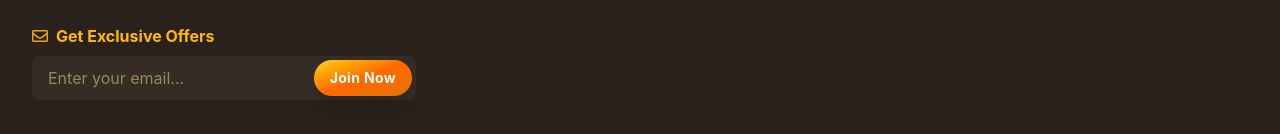
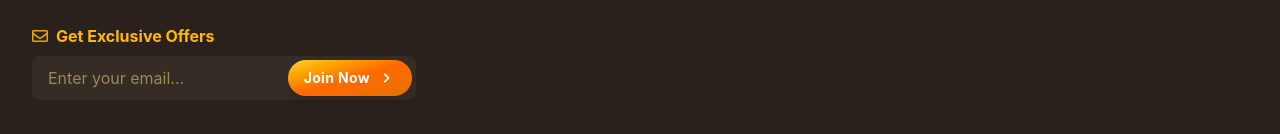
Before and after one commit to muradhosenrafi/Food-web-site, a React (Vite) app: page / in a window 1280 px wide. Shown: the part 3729-3863 px from the top of the page. Built offline with nearby package versions, Linux system fonts and the light colour scheme; a web font is replaced by a local one.

Commit message:
email join button add

```diff
--- a/src/components/Footer.jsx
+++ b/src/components/Footer.jsx
@@ -1,4 +1,5 @@
 import React, { useState } from 'react'
+import { BiChevronRight } from 'react-icons/bi';
 import { FaRegEnvelope } from 'react-icons/fa'
 
 const Footer = () => {
@@ -39,10 +40,14 @@ const Footer = () => {
              <span className='font-bold text-sm tracking-wide transition-transform duration-300 group-hover:-translate-x-1'>
                  Join Now
              </span>
+             <BiChevronRight className='text-xl transition-transform duration-300 group-hover:animate-spin flex-shrink-0'/>
+             <span className='absolute inset-0 -translate-x-full bg-gradient-to-r from-transparent via-amber-50/30 to-transparent group-hover:translate-x-full transition-transform duration-700 '/>
+
            </button>
           </div>
         </form>
         </div>
+         {/* middle column */}
 
        </div>
       </div>
```
